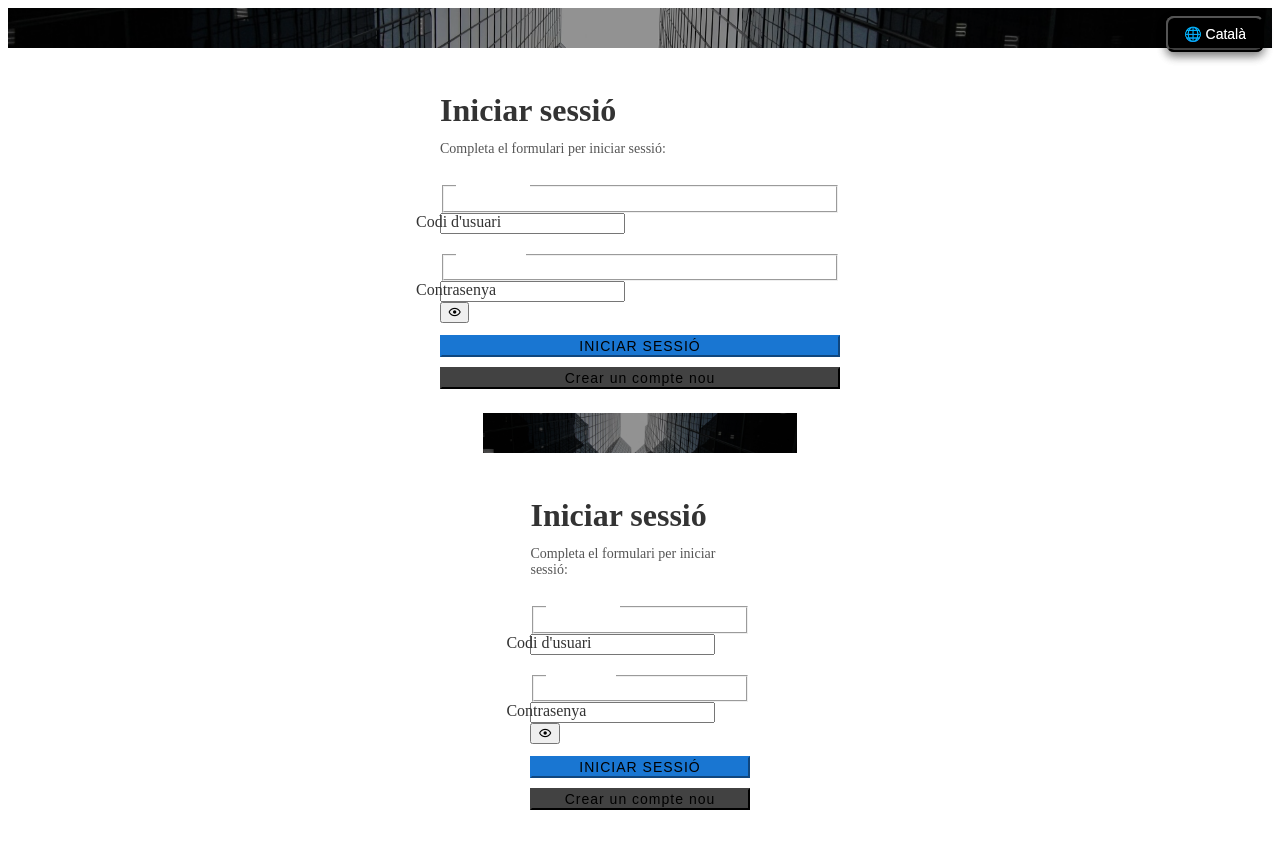
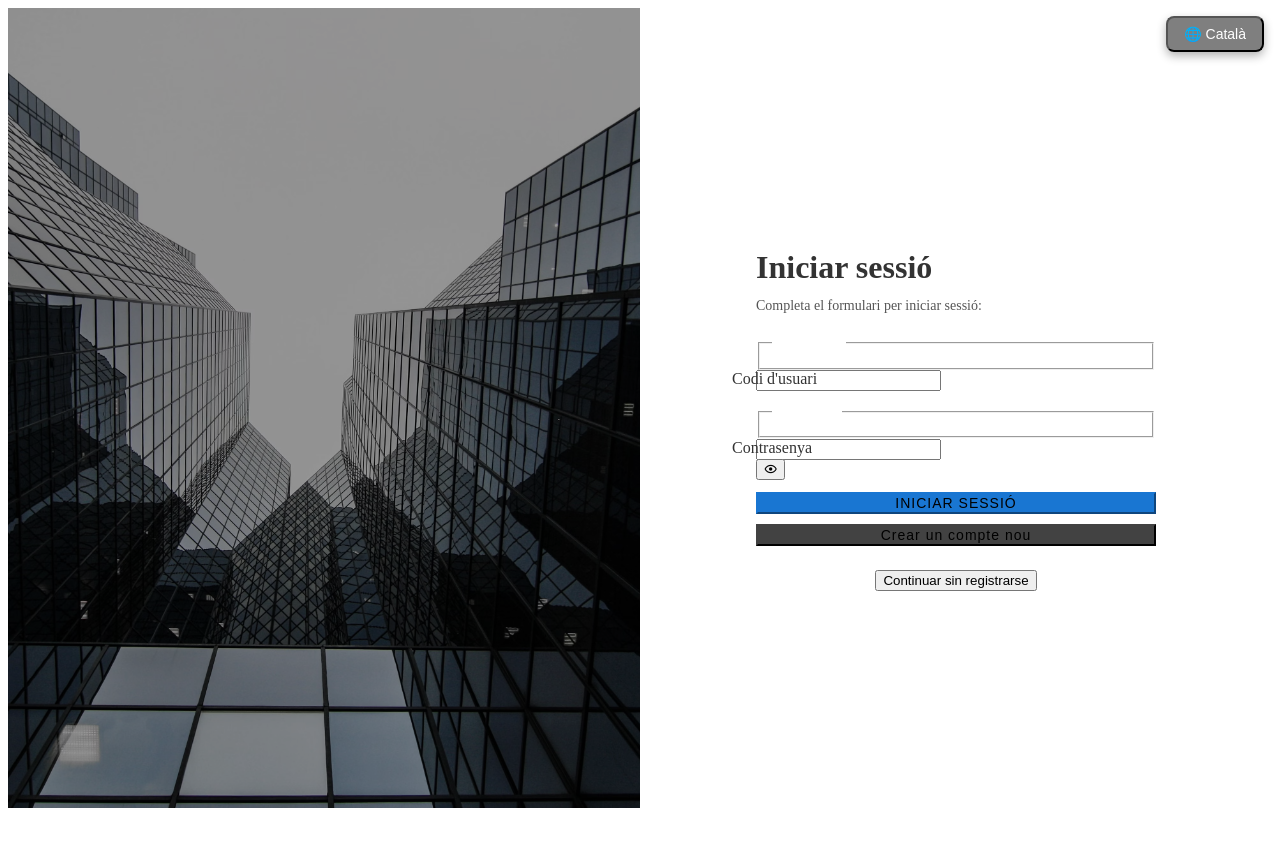
Before and after one commit to Pablo7771/LoginPortalDemo, a Vue app: page /auth in a window 1280 px wide. Before the commit this address led to /login. Shown: the top 848 px of the page. After the commit the page ends 816 px from the top, so only its background shows below. Built offline with nearby package versions, Linux system fonts and the light colour scheme.

Commit message:
Solving router

```diff
--- a/src/components/LoginForm.vue
+++ b/src/components/LoginForm.vue
@@ -8,61 +8,27 @@
             {{ $t("login.subtitle") }}
         </v-card-subtitle>
 
-    <v-alert
-      v-if="showUnauthorizeMessage"
-      class="alert-error"
-      color="error"
-      dense
-      text
-      type="error"
-    >
+        <v-alert v-if="showUnauthorizeMessage" class="alert-error" color="error" dense text type="error">
             {{ $t("login.unauthorized") }}
         </v-alert>
 
         <v-card-text class="login-form">
-      <v-text-field
-        v-model="username"
-        :label="$t('login.username')"
-        autocomplete="username"
-        dense
-        name="username"
-        outlined
-        persistent-placeholder
-        class="input-field"
-      ></v-text-field>
+            <v-text-field v-model="username" :label="$t('login.username')" autocomplete="username" dense name="username"
+                outlined persistent-placeholder class="input-field"></v-text-field>
 
-      <v-text-field
-        v-model="password"
-        :label="$t('login.password')"
+            <v-text-field v-model="password" :label="$t('login.password')"
                 :append-icon="passwordVisible ? 'mdi-eye-off-outline' : 'mdi-eye-outline'"
-        :type="passwordVisible ? 'text' : 'password'"
-        autocomplete="password"
-        dense
-        name="password"
-        outlined
-        persistent-placeholder
-        class="input-field"
-        @click:append="passwordVisible = !passwordVisible"
-        @keyup.enter="submit()"
-      ></v-text-field>
+                :type="passwordVisible ? 'text' : 'password'" autocomplete="password" dense name="password" outlined
+                persistent-placeholder class="input-field" @click:append="passwordVisible = !passwordVisible"
+                @keyup.enter="submit()"></v-text-field>
         </v-card-text>
 
         <v-card-actions class="login-actions">
-      <v-btn
-        @click="submit()"
-        color="primary"
-        block
-        class="login-btn"
-      >
+            <v-btn @click="submit()" color="primary" block class="login-btn">
                 {{ $t("login.loginButton") }}
             </v-btn>
 
-      <v-btn
-        color="secondary"
-        block
-        class="login-btn"
-        @click="$router.push('/registro')"
-      >
+            <v-btn color="secondary" block class="login-btn" @click="$router.push('/auth/register')">
                 {{ $t("login.createAccount") }}
             </v-btn>
         </v-card-actions>
@@ -196,7 +162,8 @@ export default defineComponent({
     align-items: stretch;
     gap: 10px;
 }
-  .v-application--is-ltr .v-card__actions > .v-btn.v-btn + .v-btn {
+
+.v-application--is-ltr .v-card__actions>.v-btn.v-btn+.v-btn {
     margin-left: 0px;
 }
 
--- a/src/components/LoginRight.vue
+++ b/src/components/LoginRight.vue
@@ -1,32 +1,20 @@
-<template>
-    <v-col md="5" sm="10" class="login-right-col" align-self="center">
-
-        <LanguageSelector />
-        <LoginForm/>
-        <router-view />
-    </v-col>
+<template >
+    <div class="login-right">
+      <slot />
+    </div>
   </template>
 
-<script lang="ts">
-
-import LanguageSelector from "@/components/LanguageSelector.vue"; // Asegúrate de que la ruta sea correcta
-import LoginForm from "@/components/LoginForm.vue";
-export default {
-    name: "LoginRight",
-    components: {
-        LanguageSelector,
-        LoginForm
-
-    },
-};
+  <script>
+  export default {}
   </script>
 
   <style scoped>
-.login-right-col {
+    .login-right {
         display: flex;
+        flex-direction: column;
         justify-content: center;
         align-items: center;
-    flex-direction: column;
-    padding: 20px;
+        width: 100%;
+        height: 100%;
     }
   </style>
--- a/src/components/NoSignedUp.vue
+++ b/src/components/NoSignedUp.vue
@@ -10,7 +10,7 @@ export default {
     methods: {
         goToTemplates() {
             // Navegación usando this.$router en Vue 2
-            this.$router.push("/templates");
+            this.$router.push("/no-signed");
         },
     },
 };
--- a/src/layouts/LoginLayout.vue
+++ b/src/layouts/LoginLayout.vue
@@ -1,44 +1,33 @@
 <template>
-    <v-container fluid class="d-flex fill-height">
-      <v-row class="fill-height" align="center" justify="center">
+  <div class="login-layout">
+    <LanguageSelector />
     <LoginLeft />
-        <LoginRight />
-      </v-row>
-    </v-container>
+    <LoginRight>
+      <router-view/>
+      <NoSignedUp />
+    </LoginRight>
+  </div>
 </template>
 
-  <script lang="ts">
-  import { defineComponent } from "vue";
-  import LoginLeft from "@/components/LoginLeft.vue";
-  import LoginRight from "@/components/LoginRight.vue";
+<script>
+import LoginLeft from "@/components/LoginLeft.vue"
+import LoginRight from "@/components/LoginRight.vue"
+import NoSignedUp from "@/components/NoSignedUp.vue";
+import LanguageSelector from "@/components/LanguageSelector.vue";
 
-  export default defineComponent({
-    name: "LoginLayout",
+export default {
   components: {
     LoginLeft,
-      LoginRight
+    LoginRight,
+    NoSignedUp,
+    LanguageSelector
+  },
 }
-  });
 </script>
+
 <style scoped>
-
-  * {
-    margin: 0;
-    padding: 0;
-    box-sizing: border-box;
-  }
-  .login-left-col {
+.login-layout {
   display: flex;
-    justify-content: center;
-    align-items: center;
-    flex-direction: column;
-    padding: 20px;
-  }
-  .login-right-col {
-    display: flex;
-    justify-content: center;
-    align-items: center;
-    flex-direction: column;
-    padding: 20px;
+  height: 100vh;
 }
 </style>
--- a/src/router/index.ts
+++ b/src/router/index.ts
@@ -1,43 +1,56 @@
-import Vue from "vue";
-import VueRouter from "vue-router";
-import LoginLayout from "@/layouts/LoginLayout.vue";
-import LoginForm from "@/components/LoginForm.vue";
-import RegisterForm from "@/components/RegisterForm.vue";
+import Vue from 'vue'
+import Router from 'vue-router'
 
-Vue.use(VueRouter);
+import LoginLayout from '@/layouts/LoginLayout.vue'
+import LoginForm from '@/components/LoginForm.vue'
+import RegisterForm from '@/components/RegisterForm.vue'
+import Templates from '@/views/Templates.vue'
 
-const routes = [
+import Delivery from '@/components/Delivery.vue'
+import Citas from '@/components/Citas.vue'
+
+Vue.use(Router)
+
+export default new Router({
+  mode: 'history',
+  routes: [
     {
-    path: "/login",
+      path: '/auth',
       component: LoginLayout,
       children: [
         {
-        path: "",
-        name: "login-layout",
-        component: LoginLayout,
-      }
+          path: '',
+          name: 'Login',
+          component: LoginForm,
+        },
+        {
+          path: 'register',
+          name: 'Register',
+          component: RegisterForm,
+        },
       ],
     },
     {
-    path: "*",
-    redirect: "/login",
+      path: '/no-signed',
+      name: 'NoSigned',
+      component: Templates,
+      children: [
+
+        {
+          path: '/delivery',
+          name: 'Delivery',
+          component: Delivery,
         },
         {
-    path: "/register-form",
-    name: "register",
-    component: RegisterForm,
+          path: '/citas',
+          name: 'Citas',
+          component: Citas,
+        },
+      ]
     },
     {
-    path: "/login-form",
-    name: "login",
-    component: LoginForm,
+        path: '*',
+        redirect: '/auth',
     }
-];
-
-const router = new VueRouter({
-  mode: "history",
-  base: "/",
-  routes,
-});
-
-export default router;
+  ],
+})
```
Also changed, not shown: src/components/RegisterForm.vue (+17 -76 lines), src/router/routerConfig.ts (deleted, +0 -25 lines), src/components/Citas.vue (added), src/components/Delivery.vue (added). Lines whose indentation alone changed are shown as unchanged.
